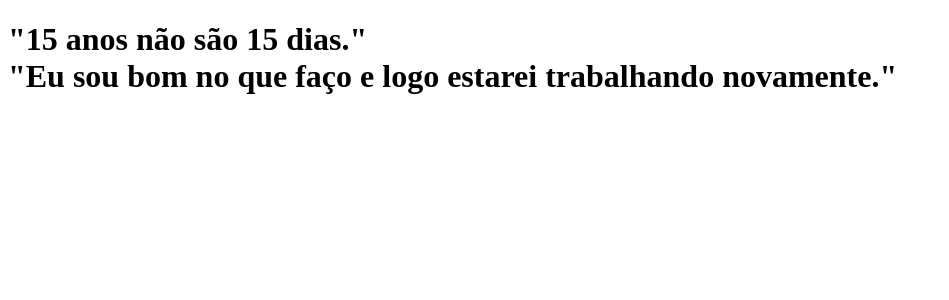
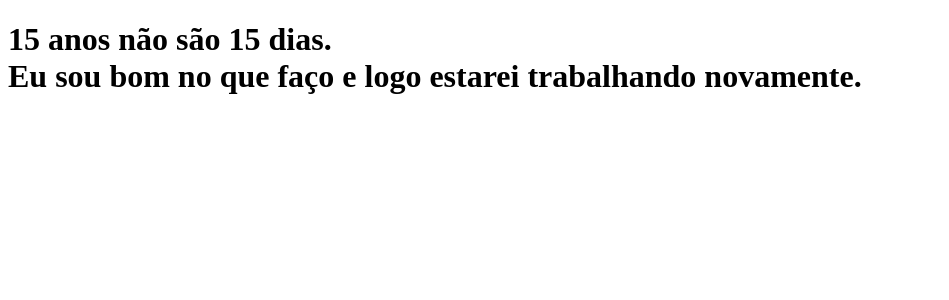
Before and after one commit to paolofernandes/tabnews-curso-dev, a Next.js app: page / in a window 1280 px wide. Shown: the top 300 px of the page, without its empty margins (0-949 px from the left). Built offline with nearby package versions, Linux system fonts and the light colour scheme.

Commit message:
alteração de mensagem

```diff
--- a/pages/index.js
+++ b/pages/index.js
@@ -1,5 +1,5 @@
 function Home(){
-    return <h1>"15 anos não são 15 dias."<br/>"Eu sou bom no que faço e logo estarei trabalhando novamente."</h1>
+    return <h1>15 anos não são 15 dias.<br/>Eu sou bom no que faço e logo estarei trabalhando novamente.</h1>
 }
 
 export default Home;
```
